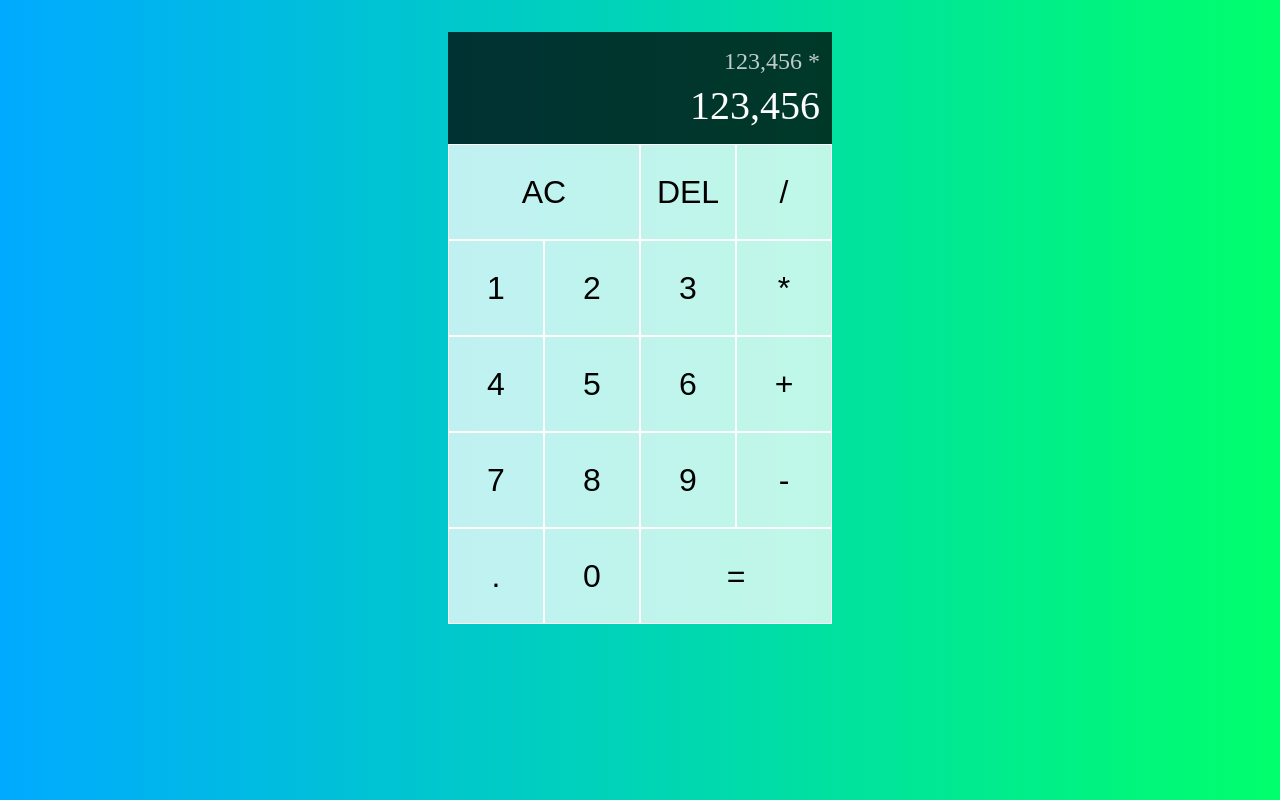
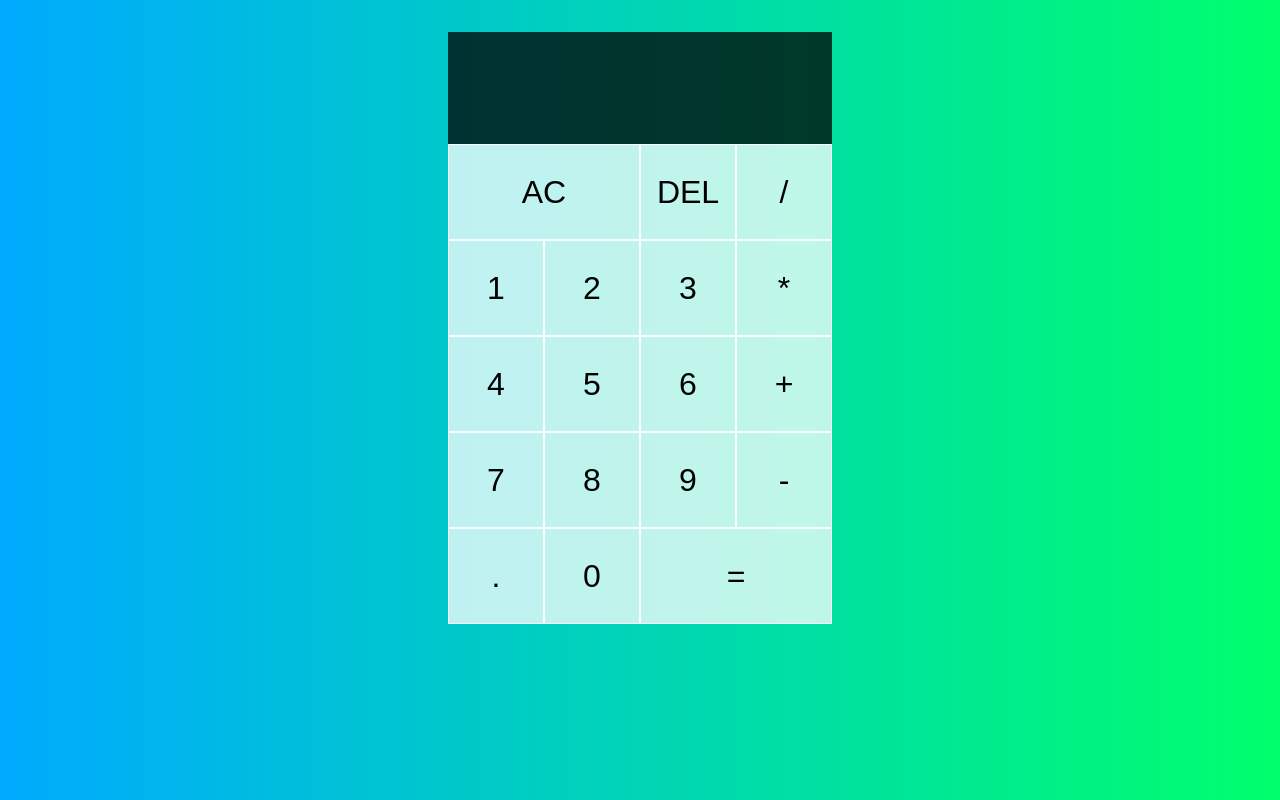
Before and after one commit to dvlprwchoi/react-calculator, a React (Create React App) app: page / in a window 1280 px wide. Built offline with nearby package versions, Linux system fonts and the light colour scheme.

Commit message:
Rendering part

```diff
--- a/src/App.js
+++ b/src/App.js
@@ -1,11 +1,20 @@
+import { useReducer } from 'react';
 import './style.css';
 
+function reducer(state, { type, payload }) {}
+
 function App() {
+  const [{ currentOperand, previousOperand, operation }, dispatch] = useReducer(
+    reducer,
+    {}
+  );
   return (
     <div className="calculator-grid">
       <div className="output">
-        <div className="previous-operand">123,456 *</div>
-        <div className="current-operand">123,456</div>
+        <div className="previous-operand">
+          {currentOperand} {operation}
+        </div>
+        <div className="current-operand">{currentOperand}</div>
       </div>
       <button className="span-two">AC</button>
       <button>DEL</button>
```
